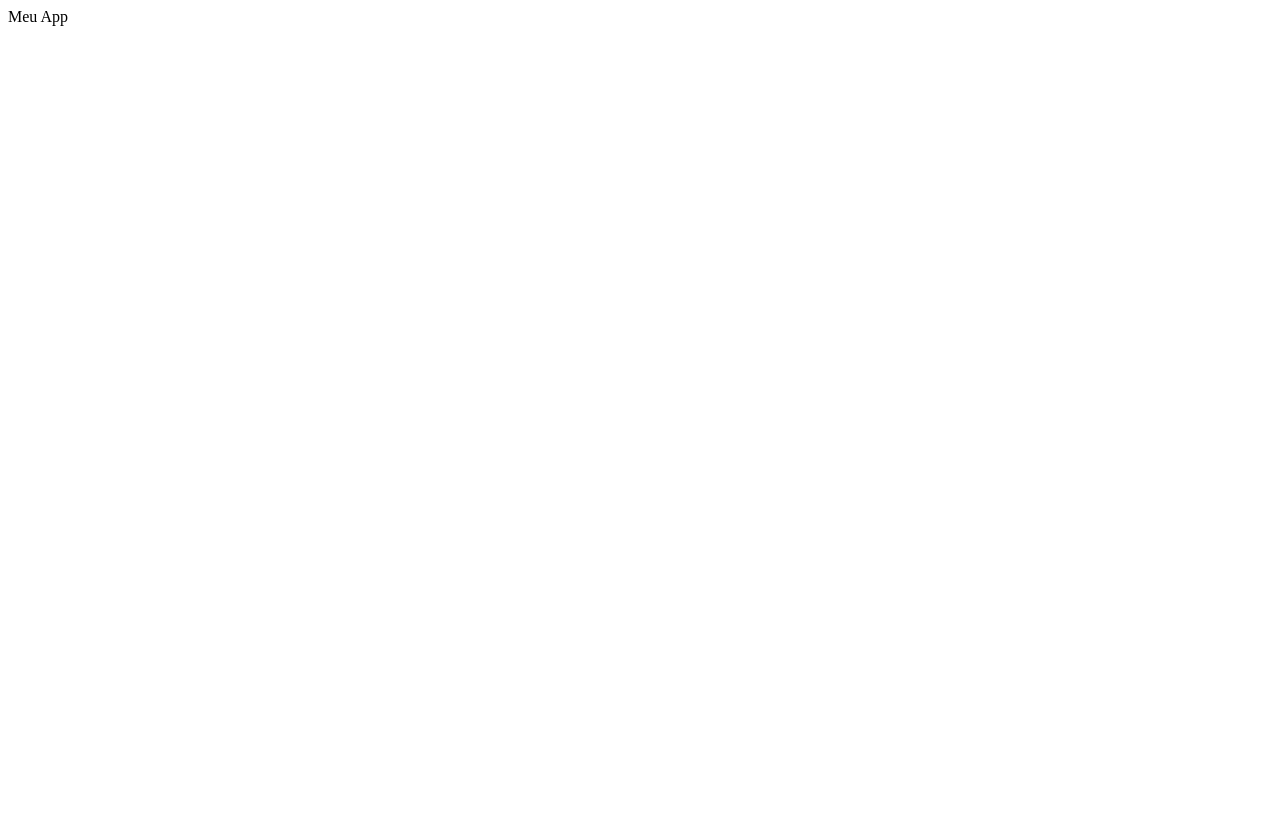
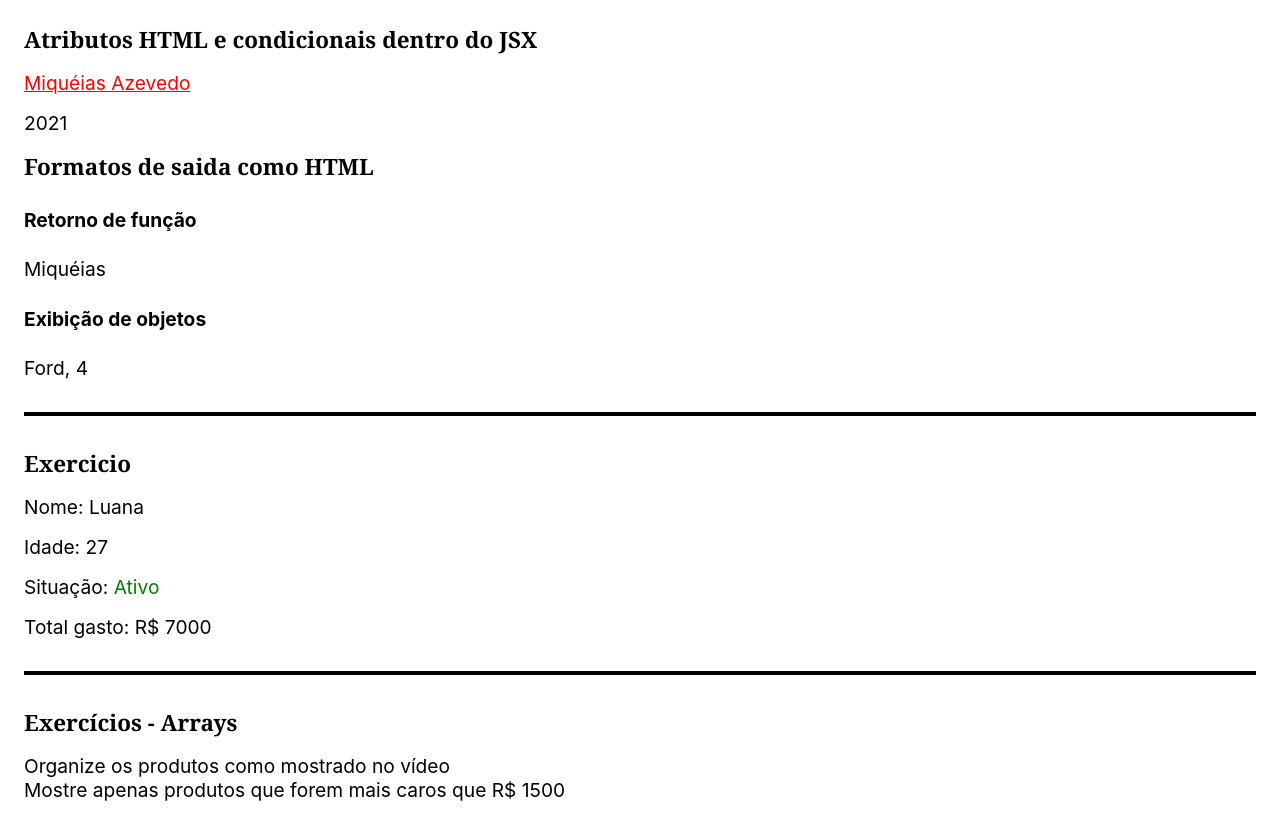
Before and after one commit to miqueiasazevedo/curso-react-origamid-vite, a React (Create React App) app in the folder npx-create-react-app/meuapp/: page / in a window 1280 px wide. Before the commit the page ends 800 px from the top, so only its background shows below. Built offline with nearby package versions, Linux system fonts and the light colour scheme.

Commit message:
Exercicios iniciais e Arrays em JSX

```diff
--- a/npx-create-react-app/meuapp/public/index.html
+++ b/npx-create-react-app/meuapp/public/index.html
@@ -15,6 +15,8 @@
       user's mobile device or desktop. See https://developers.google.com/web/fundamentals/web-app-manifest/
     -->
     <link rel="manifest" href="%PUBLIC_URL%/manifest.json" />
+    <link rel="stylesheet" href="%PUBLIC_URL%/style.css" />
+
     <!--
       Notice the use of %PUBLIC_URL% in the tags above.
       It will be replaced with the URL of the `public` folder during the build.
--- /dev/null
+++ b/npx-create-react-app/meuapp/public/style.css
@@ -0,0 +1,105 @@
+*,
+*::after,
+*::before {
+  box-sizing: border-box;
+}
+
+html {
+  --font: -apple-system, BlinkMacSystemFont, "Segoe UI", Roboto, Oxygen, Ubuntu,
+    Cantarell, "Open Sans", "Helvetica Neue", sans-serif;
+  --font-title: Georgia, "Times New Roman", Times, serif;
+  --font-size: 1.2rem;
+  --color: #19f;
+  --color-light: #adf;
+  --color-dark: #018;
+  --radius: 0.2rem;
+}
+
+body {
+  margin: 1.5rem;
+}
+
+body,
+input,
+textarea,
+button {
+  font-size: var(--font-size);
+  font-family: var(--font);
+}
+
+h1,
+h2,
+h3 {
+  font-family: var(--font-title);
+}
+
+h1,
+h2,
+h3,
+p,
+ul {
+  margin: 1rem 0;
+}
+
+ul {
+  list-style: square;
+}
+
+li {
+  margin-bottom: 0.5rem;
+}
+
+label {
+  display: block;
+  margin-bottom: 0.25rem;
+}
+
+input,
+textarea {
+  display: block;
+  border: 1px solid #ccc;
+  width: 100%;
+  padding: 0.8rem;
+  border-radius: var(--radius);
+  background: #eee;
+  transition: 0.2s;
+}
+
+input:focus,
+textarea:focus {
+  outline: none;
+  border-color: var(--color);
+  background: white;
+  box-shadow: 0 0 0 3px var(--color-light);
+}
+
+button {
+  cursor: pointer;
+  border: none;
+  border-radius: var(--radius);
+  transition: 0.1s;
+  background: var(--color);
+  color: var(--color-dark);
+  padding: 0.8rem 1.6rem;
+}
+
+button:hover,
+button:focus {
+  background: var(--color);
+  box-shadow: 0 0 0 3px var(--color-light), 0 0 0 4px var(--color);
+  outline: none;
+}
+
+button:active {
+  box-shadow: 0 0 0 3px var(--color), 0 0 0 4px var(--color);
+}
+
+button:disabled {
+  opacity: 0.5;
+  cursor: wait;
+}
+
+hr {
+  border: 2px solid black;
+  margin: 2rem auto;
+}
--- a/npx-create-react-app/meuapp/src/App.js
+++ b/npx-create-react-app/meuapp/src/App.js
@@ -1,7 +1,14 @@
-import React from 'react';
+import React from "react";
+import Introducao from "./Introducao";
+import Arrays from "./Arrays";
 
 const App = () => {
-    return <div>Meu App</div>
-}
+  return (
+    <>
+      <Introducao />
+      <Arrays />
+    </>
+  );
+};
 
 export default App;
--- /dev/null
+++ b/npx-create-react-app/meuapp/src/Arrays.js
@@ -0,0 +1,40 @@
+import React from "react";
+
+const Arrays = () => {
+  // Organize os produtos como mostrado no vídeo
+  // Mostre apenas produtos que forem mais caros que R$ 1500
+  const produtos = [
+    {
+      id: 1,
+      nome: "Smartphone",
+      preco: "R$ 2000",
+      cores: ["#29d8d5", "#252a34", "#fc3766"],
+    },
+    {
+      id: 2,
+      nome: "Notebook",
+      preco: "R$ 3000",
+      cores: ["#ffd045", "#d4394b", "#f37c59"],
+    },
+    {
+      id: 3,
+      nome: "Tablet",
+      preco: "R$ 1500",
+      cores: ["#365069", "#47c1c8", "#f95786"],
+    },
+  ];
+
+  return (
+    <>
+      <hr></hr>
+      <h3>Exercícios - Arrays</h3>
+      <p>
+        {" "}
+        Organize os produtos como mostrado no vídeo <br></br> Mostre apenas
+        produtos que forem mais caros que R$ 1500
+      </p>
+    </>
+  );
+};
+
+export default Arrays;
--- /dev/null
+++ b/npx-create-react-app/meuapp/src/Introducao.js
@@ -0,0 +1,103 @@
+import React from "react";
+
+const Introducao = () => {
+  const nome = "Miquéias Azevedo";
+  const ativo = false;
+
+  function mostrarNome() {
+    return "Miquéias";
+  }
+
+  const carro = {
+    marca: "Ford",
+    rodas: "4",
+  };
+
+  // Exercicio
+  const luana = {
+    cliente: "Luana",
+    idade: 27,
+    compras: [
+      { nome: "Notebook", preco: "R$ 2500" },
+      { nome: "Geladeira", preco: "R$ 3000" },
+      { nome: "Smartphone", preco: "R$ 1500" },
+    ],
+    ativa: true,
+  };
+
+  const mario = {
+    cliente: "Mario",
+    idade: 31,
+    compras: [
+      { nome: "Notebook", preco: "R$ 2500" },
+      { nome: "Geladeira", preco: "R$ 3000" },
+      { nome: "Smartphone", preco: "R$ 1500" },
+      { nome: "Guitarra", preco: "R$ 3500" },
+    ],
+    ativa: false,
+  };
+
+  const dados = luana;
+
+  const totalGasto = dados.compras
+    .map((compra) => +compra.preco.replace("R$", ""))
+    .reduce((acc, totalCompra) => acc + totalCompra);
+
+  // Fim Exercicio
+
+  return (
+    <>
+      <section>
+        <h3>Atributos HTML e condicionais dentro do JSX</h3>
+        <a
+          className='ativo'
+          style={ativo ? { color: "green" } : { color: "red" }}
+          href='https://www.google.com.br'
+          title='teste'>
+          {nome}
+        </a>
+        <p>{new Date().getFullYear()}</p>
+      </section>
+
+      <section>
+        <h3>Formatos de saida como HTML</h3>
+        <h4>Retorno de função</h4>
+        <p>{mostrarNome()}</p>
+        {/* Abaixo uma manei invalida de invocar uma função no JSX -
+        A função não está sendo executada - Erro no console */}
+        <p>{mostrarNome}</p>
+
+        <h4>Exibição de objetos</h4>
+        <p>
+          {carro.marca}, {carro.rodas}
+        </p>
+        {/* Abaixo uma maneira invalida de exibição de um objeto no JSX -
+        Um objeto não é um formato valido para exibição - Somente atibutos deste objeto
+
+        <p>
+          {carro}
+        </p>
+
+        */}
+      </section>
+      <hr></hr>
+
+      <section>
+        <h3>Exercicio</h3>
+
+        <p>Nome: {dados.cliente}</p>
+        <p>Idade: {dados.idade}</p>
+        <p>
+          Situação:
+          <span style={{ color: dados.ativa ? "green" : "red" }}>
+            {dados.ativa ? " Ativo" : " Inativo"}
+          </span>
+        </p>
+        <p>Total gasto: R$ {totalGasto}</p>
+        {totalGasto > 10000 && <strong>Vocẽ está gastando muito</strong>}
+      </section>
+    </>
+  );
+};
+
+export default Introducao;
```
Also changed, not shown: 1 other file (tests, documents, lock files or other folders).
